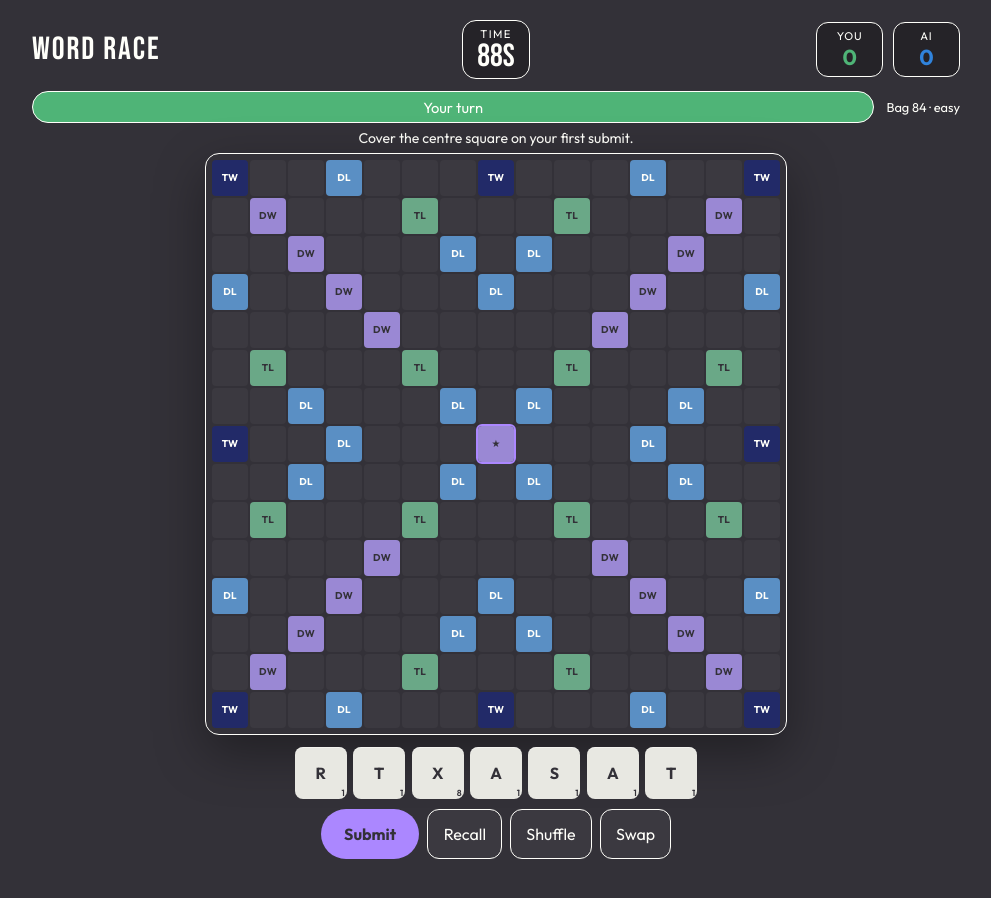
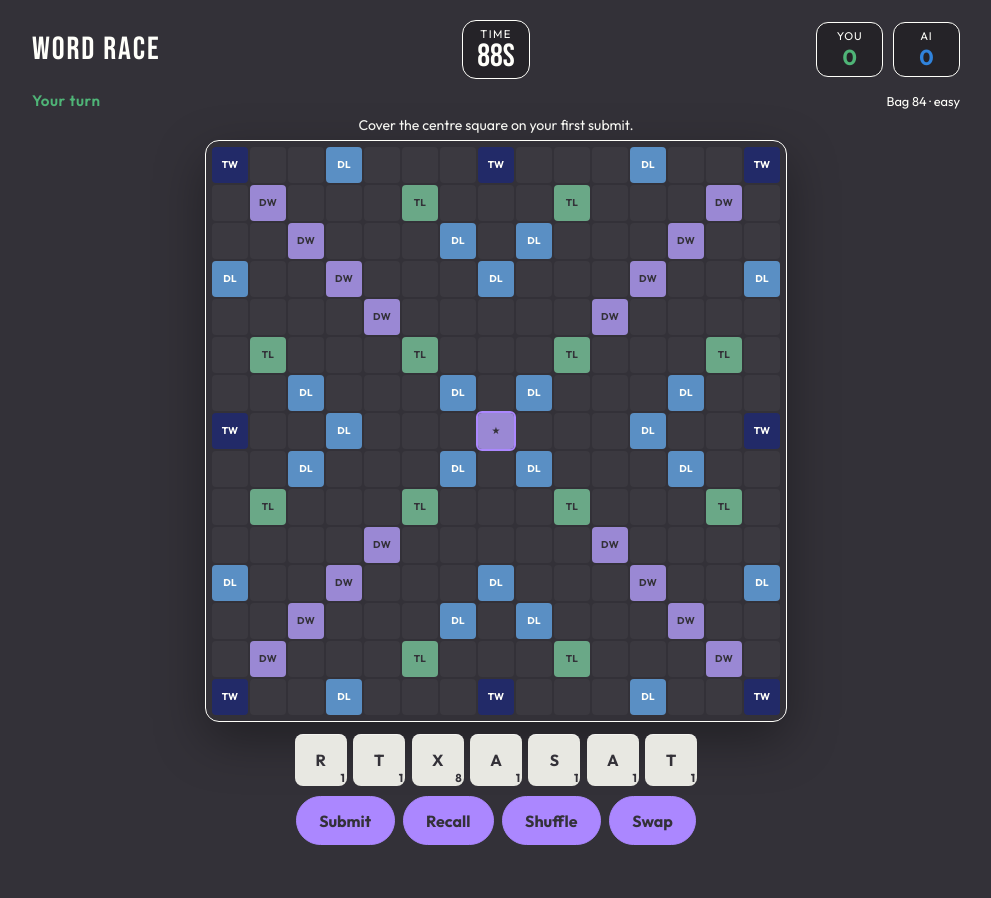
Before and after one commit to lghaemmaghami/word-race, a React (Vite) app: page / in a window 1280 px wide. Both pictures are taken after a click on the button "Play Easy". Shown: the whole page, without its empty margins (144-1135 px from the left). Built offline with nearby package versions, Linux system fonts and the light colour scheme.

Commit message:
Tidy game controls and enlarge tile point values
Make letter scores a bit larger, restyle the turn banner as plain
status text, and give primary, secondary, and ghost buttons the same
filled look.

Co-authored-by: Leela G <lghaemmaghami@users.noreply.github.com>

```diff
--- a/src/App.css
+++ b/src/App.css
@@ -74,33 +74,22 @@
   transform: translateY(-1px);
 }
 
-.btn-primary {
+.btn-primary,
+.btn-secondary,
+.btn-ghost {
   background: #ab87ff;
   color: #333138;
   font-weight: 700;
+  border-color: #ab87ff;
+  border-radius: 999px;
+  padding: 0.85rem 1.4rem;
 }
 
-.btn-primary:hover:not(:disabled) {
+.btn-primary:hover:not(:disabled),
+.btn-secondary:hover:not(:disabled),
+.btn-ghost:hover:not(:disabled) {
   background: #fffffa;
-}
-
-.btn-secondary {
-  background: transparent;
-  border-color: #4fb477;
-  color: #4fb477;
-  font-weight: 600;
-}
-
-.btn-ghost {
-  background: rgba(255, 255, 255, 0.04);
-  border-color: var(--line);
-  color: var(--sand);
-  border-radius: 12px;
-  padding: 0.7rem 0.95rem;
-}
-
-.btn-ghost:hover:not(:disabled) {
-  border-color: var(--lime);
+  border-color: #fffffa;
 }
 
 .status-line {
@@ -268,17 +257,21 @@
 }
 
 .turn-banner {
-  text-align: center;
-  padding: 0.35rem 0.75rem;
-  border-radius: 999px;
-  background: #4fb477;
-  border: 1px solid var(--line);
-  font-size: 0.92rem;
+  text-align: left;
+  padding: 0;
+  border: none;
+  border-radius: 0;
+  background: transparent;
+  font-size: 0.95rem;
+  font-weight: 600;
+  letter-spacing: 0.04em;
+  color: #4fb477;
   flex: 1;
 }
 
 .turn-banner[data-turn='ai'] {
-  background: #3083dc;
+  background: transparent;
+  color: #3083dc;
 }
 
 .game-screen .status-line {
@@ -390,8 +383,8 @@
   position: absolute;
   right: 2px;
   bottom: 1px;
-  font-size: clamp(0.4rem, 1.2vw, 0.55rem);
-  font-weight: 600;
+  font-size: clamp(0.52rem, 1.7vw, 0.72rem);
+  font-weight: 700;
 }
 
 .cell.is-new .tile {
@@ -933,8 +926,8 @@
   }
 
   .turn-banner {
-    padding: 0.2rem 0.55rem;
-    font-size: 0.78rem;
+    padding: 0;
+    font-size: 0.82rem;
   }
 
   .meta-line {
@@ -986,7 +979,7 @@
   }
 
   .tile-value {
-    font-size: clamp(0.3rem, 1.4vw, 0.45rem);
+    font-size: clamp(0.42rem, 2vw, 0.6rem);
     right: 1px;
     bottom: 0;
   }
@@ -1015,19 +1008,16 @@
   }
 
   .game-screen .btn {
-    padding: 0.45rem 0.55rem;
+    padding: 0.45rem 0.7rem;
     font-size: 0.82rem;
-    border-radius: 10px;
+    border-radius: 999px;
   }
 
-  .game-screen .btn-primary {
+  .game-screen .btn-primary,
+  .game-screen .btn-ghost {
     flex: 1 1 auto;
-    min-width: 4.5rem;
-  }
-
-  .game-screen .btn-ghost {
-    flex: 0 0 auto;
-    padding: 0.45rem 0.5rem;
+    min-width: 0;
+    padding: 0.45rem 0.7rem;
   }
 
   /* Start / end can scroll if needed; keep brand readable */
```
